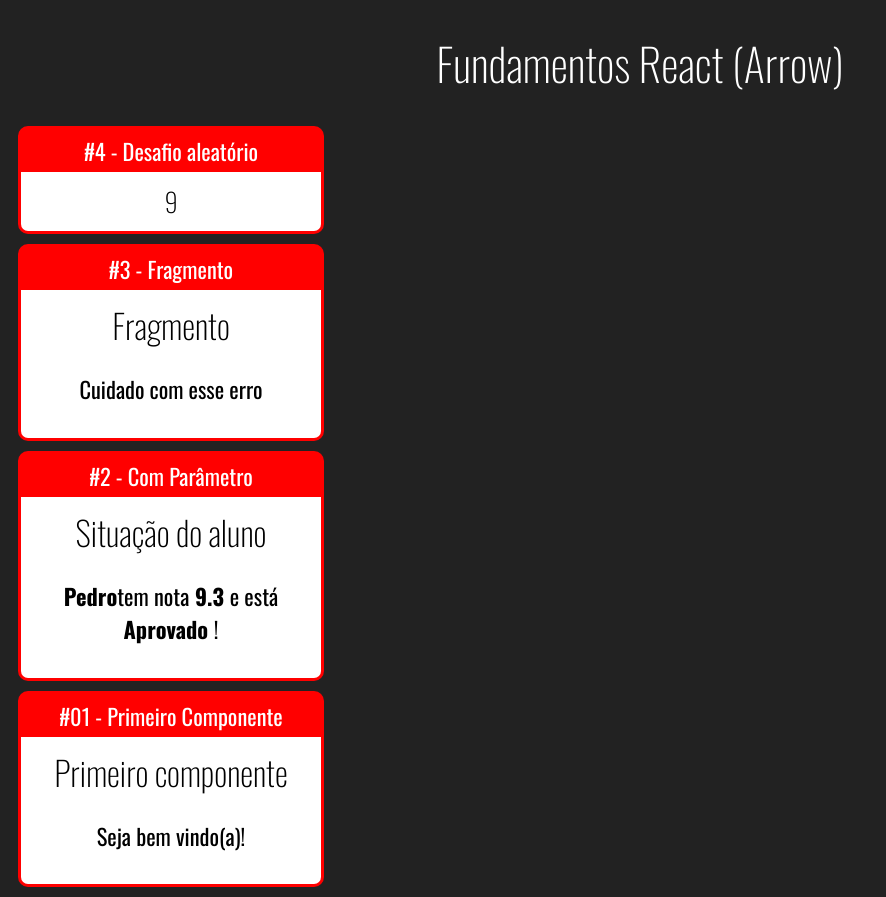
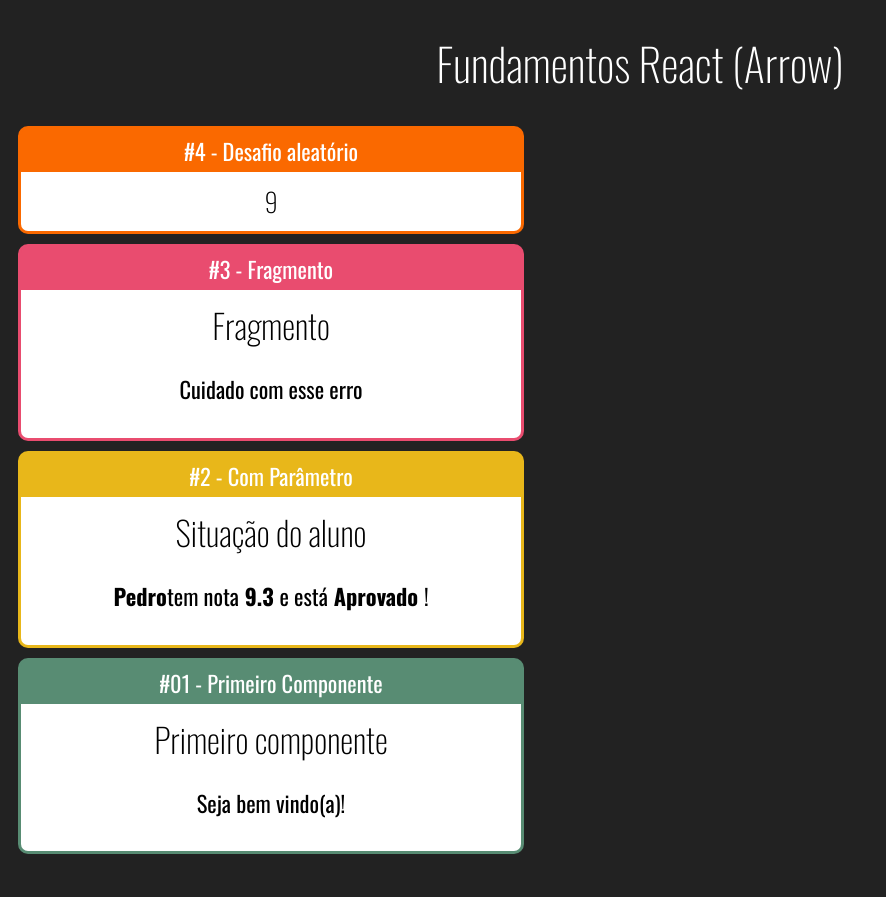
Before and after one commit to nathalia-alice/fundamentos-react, a React (Create React App) app: page / in a window 1280 px wide. Shown: the whole page, without its empty margins (0-886 px from the left). After the commit the page ends 864 px from the top, so only its background shows below. Built offline with nearby package versions, Linux system fonts and the light colour scheme.

Commit message:
Componente Card #03

```diff
--- a/src/App.jsx
+++ b/src/App.jsx
@@ -12,22 +12,22 @@ export default () => (
         <h1>Fundamentos React (Arrow)</h1>
 
         <div className="Cards">
-            <Card titulo="#4 - Desafio aleatório">
+            <Card titulo="#4 - Desafio aleatório" color="#FA6900">
                 <Aleatorio max={10} min={1} />
             </Card>
 
-            <Card titulo="#3 - Fragmento">
+            <Card titulo="#3 - Fragmento" color="#E94C6F">
                 <Fragmento />
             </Card>
 
-            <Card titulo="#2 - Com Parâmetro">
+            <Card titulo="#2 - Com Parâmetro" color="#E8B71A">
                 <ComParametro
                     titulo="Situação do aluno"
                     aluno="Pedro"
                     nota={9.3} />
             </Card>
 
-            <Card titulo="#01 - Primeiro Componente">
+            <Card titulo="#01 - Primeiro Componente" color="#588C73">
                 <Primeiro></Primeiro>
             </Card>
         </div>
--- a/src/components/layout/Card.css
+++ b/src/components/layout/Card.css
@@ -1,13 +1,12 @@
 .Card{
-    background-color: red;
-    border: 3px solid red;
+    border: 3px solid;
     border-radius: 10px;
     overflow: hidden;
     margin: 10px;
     display: flex;
     flex-direction: column;
-    min-width: 300px;
-    max-width: 300px;
+    min-width: 500px;
+    max-width: 500px;
 }
 .Card .Title {
     padding: 5px 0px;
--- a/src/components/layout/Card.jsx
+++ b/src/components/layout/Card.jsx
@@ -2,8 +2,13 @@ import "./Card.css"
 import  React from 'react'
 
 export default (props) => {
+    const cardStyle = {
+        backgroundColor: props.color || '#F00',
+        borderColor: props.color || '#F00'
+    }
+
     return (
-        <div className="Card">
+        <div className="Card" style={cardStyle}>
             <div className="Title">{props.titulo}</div>
             <div className="Content">{props.children}</div>
         </div>
```
